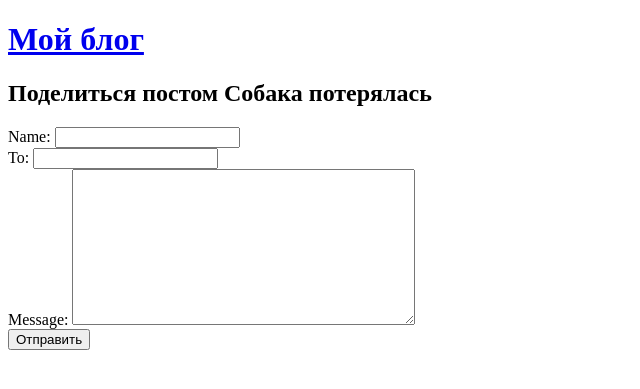
After one commit to AlgoClassWork/myblog, a Django app: template blog/templates/blog/share.html in a window 1280 px wide. The commit adds this page. Shown: the top 389 px of the page, without its empty margins (0-640 px from the left). Run offline with Django 5.2, Linux system fonts and the light colour scheme; the template is opened without the code that fills it: values that come from a table or form of the project are taken from there, others are empty; data comes from the database, SQL or seed files in the repository; parts of the project's set-up code (start-up, migrations or seed data) failed here and were passed over.

Commit message:
Add files via upload

```diff
--- a/blog/forms.py
+++ b/blog/forms.py
@@ -6,7 +6,7 @@ class CommentForm(forms.ModelForm):
         model = Comment
         fields = ['name','body']
 
-class EmailForm(forms.ModelForm):
+class EmailForm(forms.Form):
     name = forms.CharField(max_length=20)
     to = forms.EmailField()
     message = forms.CharField(widget=forms.Textarea, required=False)
--- a/blog/templates/blog/detail.html
+++ b/blog/templates/blog/detail.html
@@ -21,4 +21,6 @@
         <button type="submit">Отправить</button>
     </form>
 
+    <p><a href="/post/{{post.id}}/share/">Поделиться постом</a></p>
+
 {% endblock %}
--- /dev/null
+++ b/blog/templates/blog/share.html
@@ -0,0 +1,12 @@
+{% extends 'blog/base.html' %}
+
+{% block content %}
+    <h2> Поделиться постом {{post.title}} </h2>
+
+    <form method="post">
+        {% csrf_token %}
+        {{form}}
+        <button type="submit"> Отправить </button>
+    </form>
+
+{% endblock %}
--- a/blog/views.py
+++ b/blog/views.py
@@ -32,10 +32,10 @@ def post_share(request, id):
         form = EmailForm(request.POST)
         if form.is_valid():
             data = form.cleaned_data
-            post_url = request.build_absolute_url(f'/post/{post.id}')
+            post_url = request.build_absolute_uri(f'/post/{post.id}')
             subject = f'{data['name']} советует пост'
             message = f'Прочитай пост {post.title} Ссылка {post_url} Сообщение {data['message']}'
-            send_mail(subject, message, 'ваш эмейл', [data['to']])
+            send_mail(subject, message, 'admin@gmail.com', [data['to']])
             form = EmailForm()
 
     return render(request, 'blog/share.html', {'post': post, 'form': form})
--- a/mysite/settings.py
+++ b/mysite/settings.py
@@ -117,8 +117,11 @@ USE_TZ = True
 # https://docs.djangoproject.com/en/5.1/howto/static-files/
 
 STATIC_URL = 'static/'
+STATICFILES_DIRS = [BASE_DIR / 'static']
 
 # Default primary key field type
 # https://docs.djangoproject.com/en/5.1/ref/settings/#default-auto-field
 
 DEFAULT_AUTO_FIELD = 'django.db.models.BigAutoField'
+
+EMAIL_BACKEND = 'django.core.mail.backends.console.EmailBackend'
```
Also changed, not shown: blog/static/css/style.css (added).
